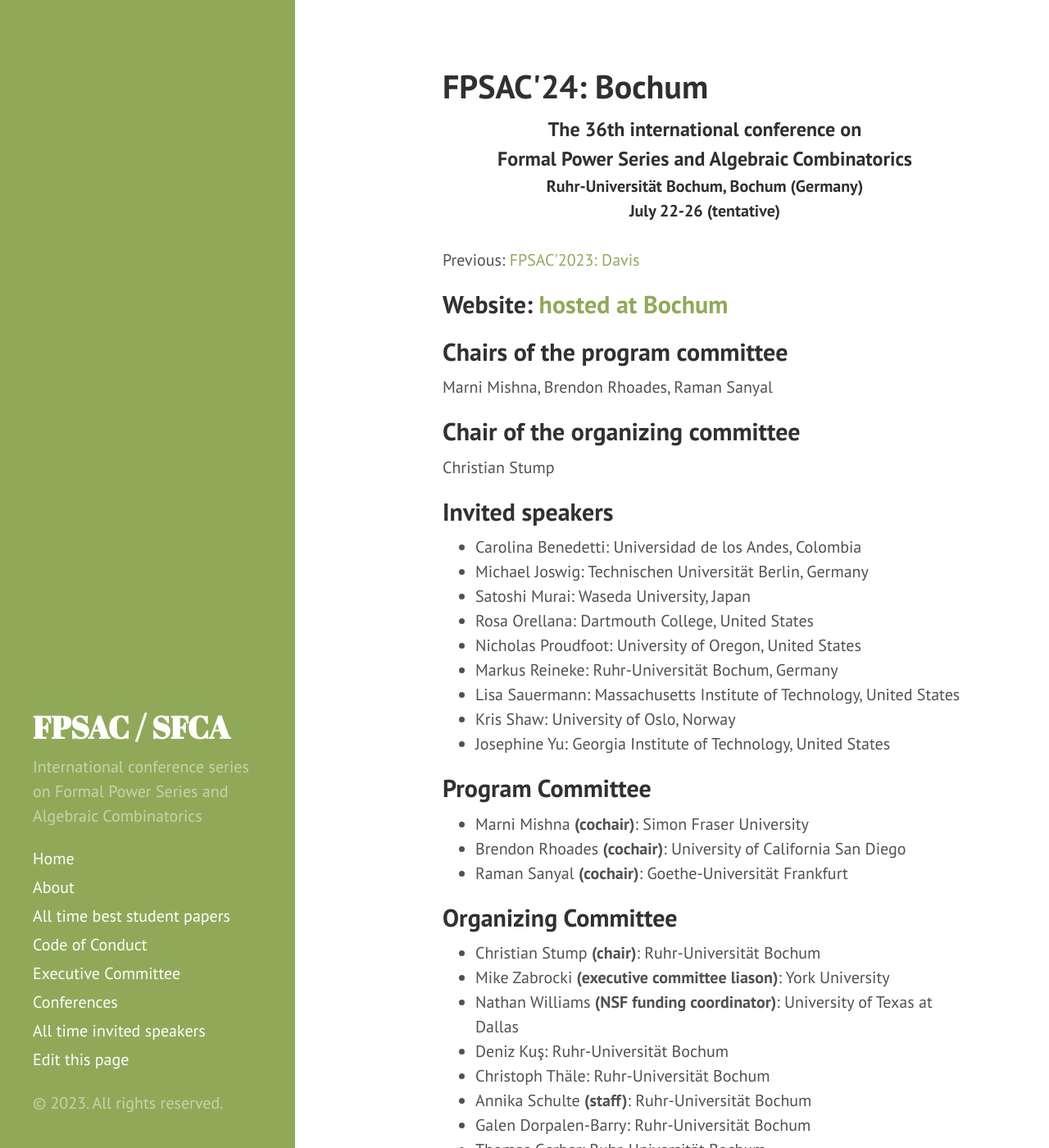
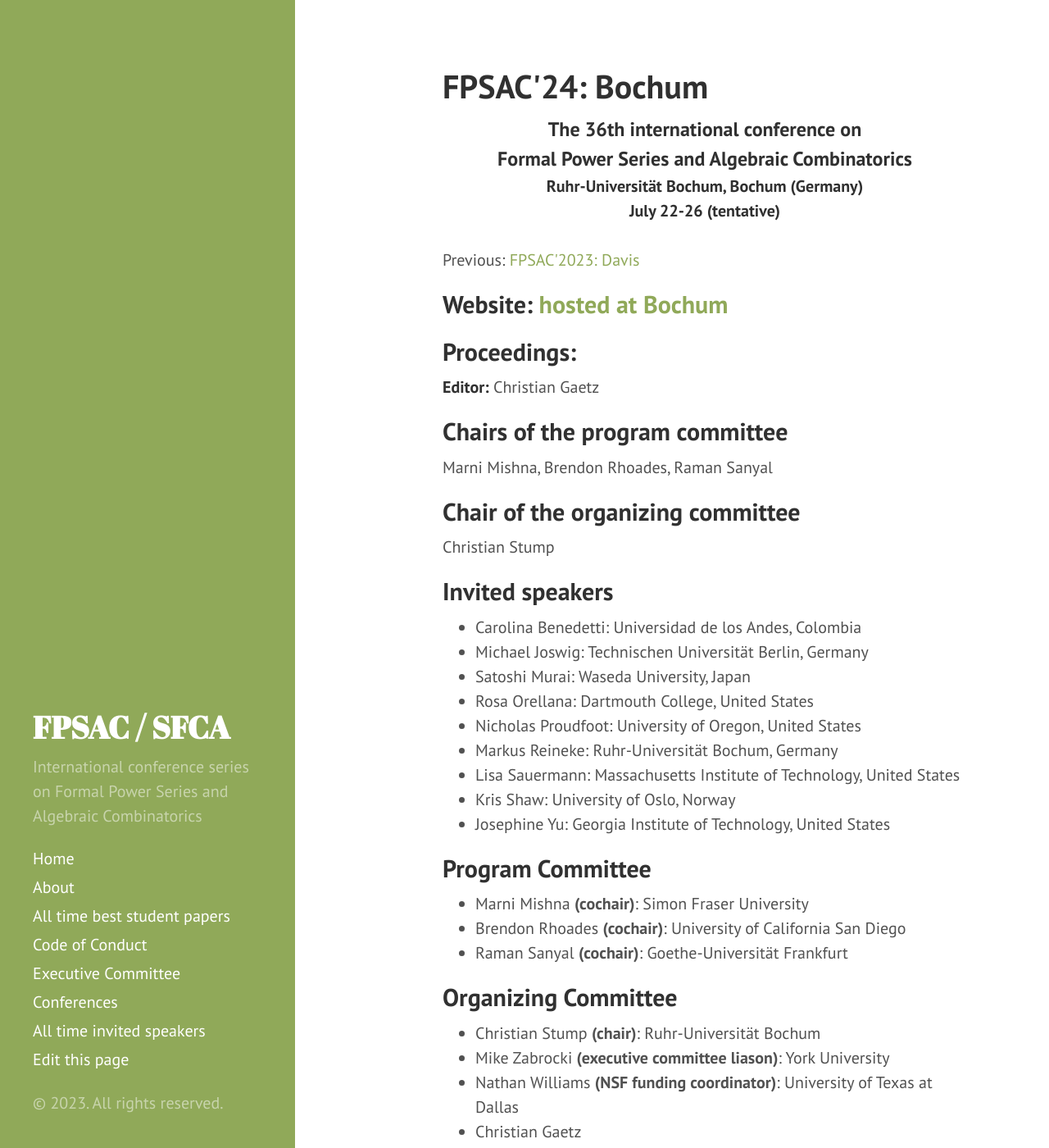
Before and after one commit to FPSAC/FPSAC.github.io, a Jekyll site: the page built from _confs/fpsac-2024.md, in a window 1280 px wide and 1400 px high. Shown: the whole window at 82% size. Built offline with Jekyll 4.4.1, drawn with Linux system fonts in a browser that asks for light colours; some of the changed text lies outside the part shown.

Commit message:
added proceedings editor

```diff
--- a/_confs/fpsac-2024.md
+++ b/_confs/fpsac-2024.md
@@ -7,6 +7,8 @@ town: Bochum
 country: Germany
 dates: July 22-26 (tentative)
 site: https://fpsac2024.rub.de
+proceedings:
+  editors: Christian Gaetz
 
 invited_speakers:
 - name: Carolina Benedetti
@@ -49,6 +51,9 @@ organizing_committee:
 - name: Nathan Williams
   role: NSF funding coordinator
   affiliation: University of Texas at Dallas
+- name: Christian Gaetz
+- affiliation: Cornell University
+- role: proceedings editor
 - name: Deniz Kuş
   affiliation: Ruhr-Universität Bochum
 - name: Christoph Thäle
```
